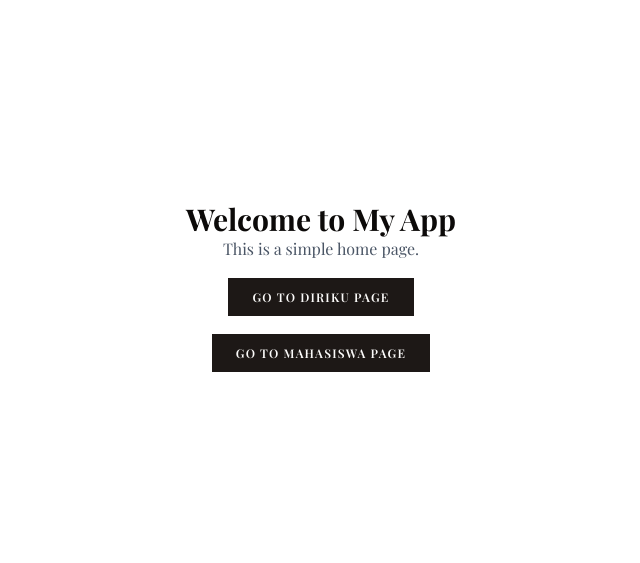
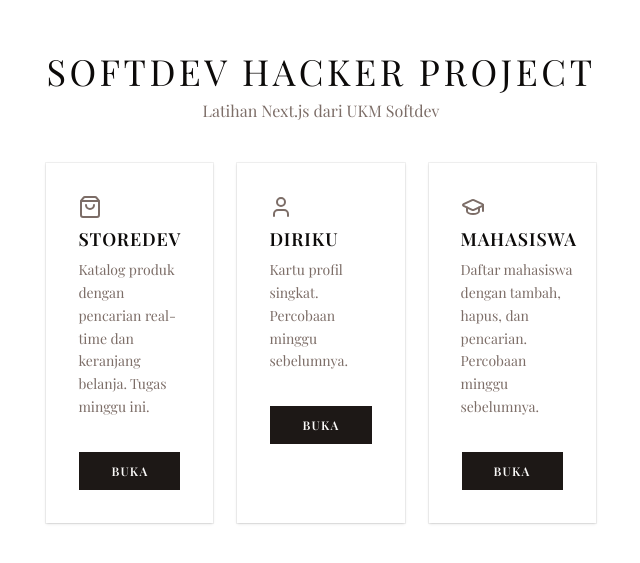
Before and after one commit to kebsixx/softdevku, a Next.js app: page / in a window 1280 px wide. Shown: the part 113-676 px from the top of the page, without its empty margins (319-959 px from the left). Built offline with nearby package versions, Linux system fonts and the light colour scheme; a web font is replaced by a local one.

Commit message:
feat: landing page dengan tautan ke /store, /diriku, dan /mahasiswa

```diff
--- a/src/app/page.jsx
+++ b/src/app/page.jsx
@@ -1,17 +1,71 @@
+import Link from "next/link";
+import { GraduationCap, ShoppingBag, User } from "lucide-react";
 import { Button } from "@/components/ui/button";
+import {
+  Card,
+  CardDescription,
+  CardFooter,
+  CardHeader,
+  CardTitle,
+} from "@/components/ui/card";
+
+const PAGES = [
+  {
+    href: "/store",
+    icon: ShoppingBag,
+    title: "StoreDev",
+    description:
+      "Katalog produk dengan pencarian real-time dan keranjang belanja. Tugas minggu ini.",
+  },
+  {
+    href: "/diriku",
+    icon: User,
+    title: "Diriku",
+    description: "Kartu profil singkat. Percobaan minggu sebelumnya.",
+  },
+  {
+    href: "/mahasiswa",
+    icon: GraduationCap,
+    title: "Mahasiswa",
+    description:
+      "Daftar mahasiswa dengan tambah, hapus, dan pencarian. Percobaan minggu sebelumnya.",
+  },
+];
 
 export default function Home() {
   return (
-    <div className="flex flex-col items-center justify-center min-h-screen py-2 ">
-      <h1 className="text-3xl font-bold">Welcome to My App</h1>
-      <p className="text-gray-600">This is a simple home page.</p>
+    <main className="mx-auto flex min-h-screen max-w-5xl flex-col justify-center px-4 py-16">
+      <div className="mb-10 text-center">
+        <h1 className="font-heading text-4xl uppercase tracking-widest">
+          Softdev Hacker Project
+        </h1>
+        <p className="mt-2 text-muted-foreground">
+          Latihan Next.js dari UKM Softdev
+        </p>
+      </div>
 
-      <a href="/diriku">
-        <Button className="mt-4">Go to Diriku Page</Button>
-      </a>
-      <a href="/mahasiswa">
-        <Button className="mt-4">Go to Mahasiswa Page</Button>
-      </a>
-    </div>
+      <div className="grid gap-4 sm:grid-cols-2 md:grid-cols-3 md:gap-6">
+        {PAGES.map((page) => {
+          const Icon = page.icon;
+          return (
+            <Card key={page.href}>
+              <CardHeader>
+                <Icon
+                  aria-hidden="true"
+                  className="size-6 text-muted-foreground"
+                />
+                <CardTitle>{page.title}</CardTitle>
+                <CardDescription>{page.description}</CardDescription>
+              </CardHeader>
+              <CardFooter>
+                <Link href={page.href} className="w-full">
+                  <Button className="w-full">Buka</Button>
+                </Link>
+              </CardFooter>
+            </Card>
+          );
+        })}
+      </div>
+    </main>
   );
 }
```
